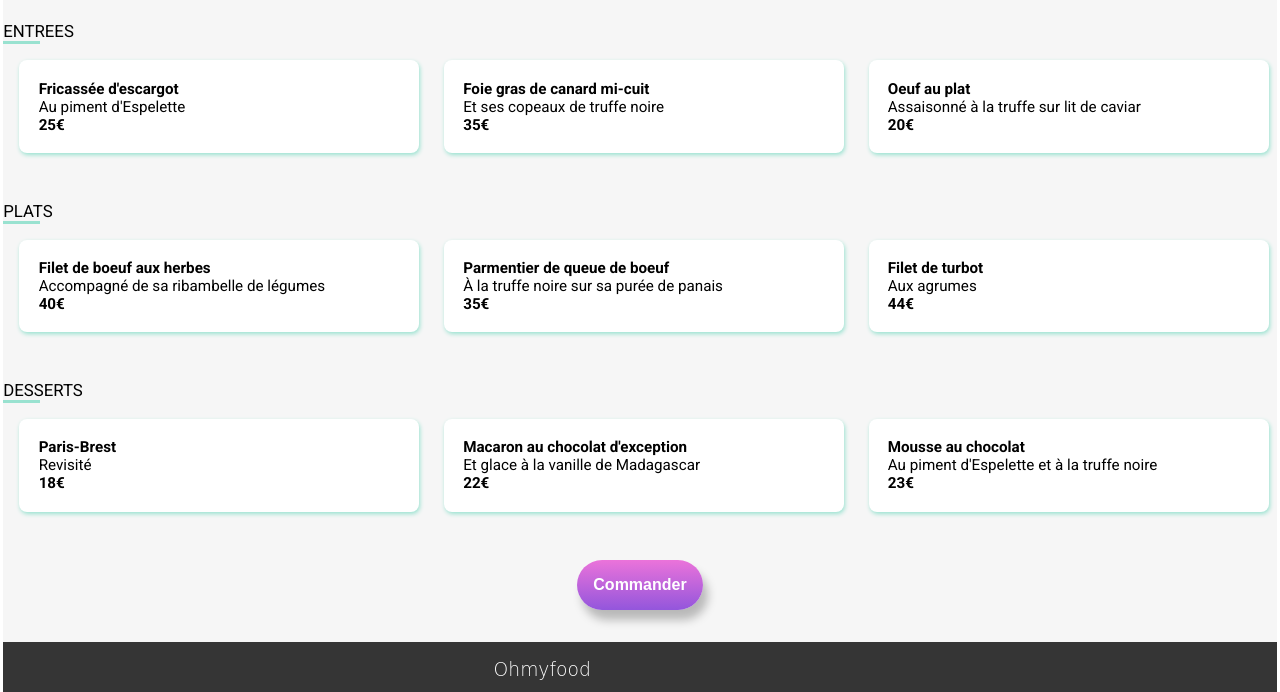
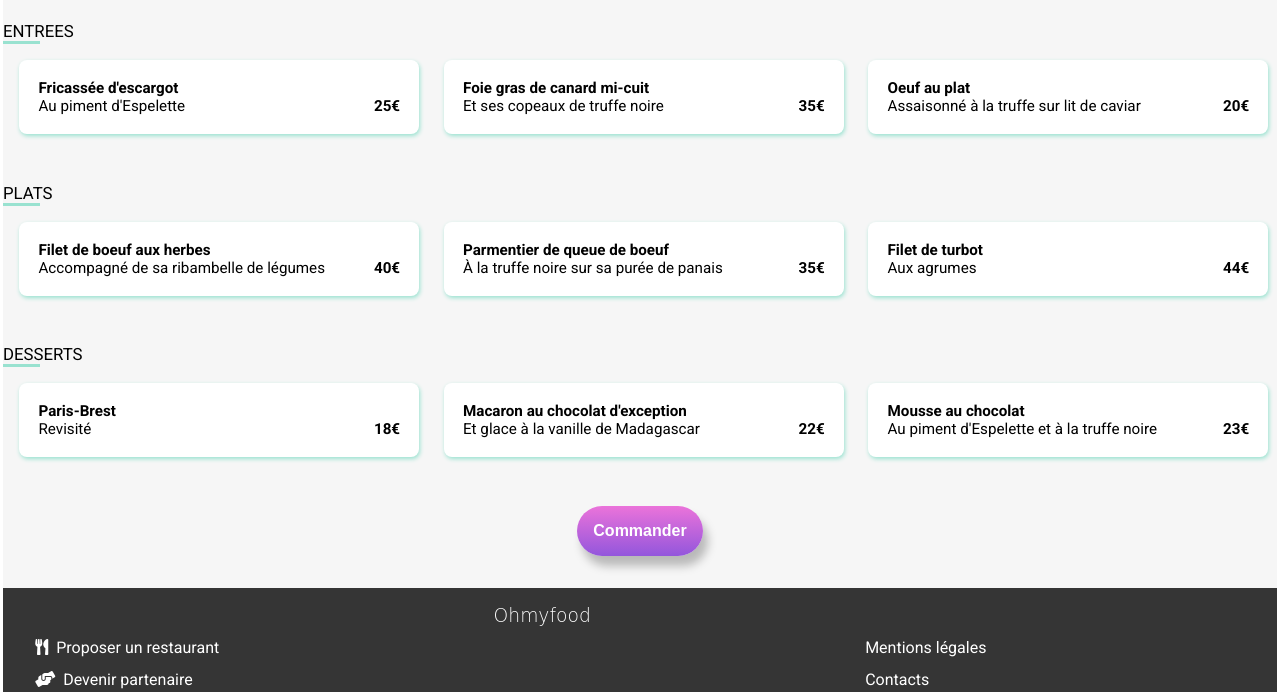
Before and after one commit to Virginie07/VirginieVillaume_3_01092021, a website: page menu_palette.html in a window 1280 px wide. Shown: the part 468-1160 px from the top of the page. Drawn offline with Linux system fonts and the light colour scheme; a web font is replaced by a local one.

Commit message:
animations suite

```diff
--- a/menu.css
+++ b/menu.css
@@ -62,6 +62,7 @@ img{
     padding: 1rem;
 }
 
+
 .main__title{
     display: flex;
     justify-content: space-between;
@@ -113,6 +114,36 @@ h1{
 .main__btn:hover{
     filter: brightness(1.1);
     box-shadow: 5px 10px 10px rgba(0, 0, 0, 50%);
+}
+
+
+
+.menuentrees{
+    animation: itemAppear 0.2s;
+    animation-timing-function: cubic-bezier(0,1.2,.5,1);
+    animation-fill-mode: both;
+}
+
+.menuplats{
+    animation: itemAppear 1s;
+    animation-timing-function: cubic-bezier(0,1.2,.5,1);
+    animation-fill-mode: both;
+}
+
+.menudesserts{
+    animation: itemAppear 1.8s;
+    animation-timing-function: cubic-bezier(0,1.2,.5,1);
+    animation-fill-mode: both;
+}
+
+@keyframes itemAppear{
+    0% {
+    transform: scale(0);
+    }
+    100% {
+    transform: scale(1);
+    }
+
 }
 
 
--- a/menu_palette.html
+++ b/menu_palette.html
@@ -48,6 +48,8 @@
 
         <!-- Entrées................ -->
 
+        <div class="menuentrees">
+
                 <div class="menu__soustitre menu__espace">
                     <p>ENTREES</p>
                 </div>
@@ -56,25 +58,35 @@
 
                 <div class="menu__optionplat menu__espace">
                     <p><b>Fricassée d'escargot</b></p>
+                    <div class="menu__prix">
                         <p>Au piment d'Espelette</p>
                         <p><b>25€</b></p>
+                    </div>
                 </div>
 
                 <div class="menu__optionplat menu__espace">
                     <p><b>Foie gras de canard mi-cuit</b></p>
+                    <div class="menu__prix">
                         <p>Et ses copeaux de truffe noire</p>
                         <p><b>35€</b></p>
+                    </div>
                 </div>
 
                 <div class="menu__optionplat menu__espace">
                     <p><b>Oeuf au plat</b></p>
+                    <div class="menu__prix">
                         <p>Assaisonné à la truffe sur lit de caviar</p>
                         <p><b>20€</b></p>
+                    </div>
+                </div>
+
             </div>
 
         </div>
 
         <!-- Plats.................. -->
+
+        <div class="menuplats">
 
                 <div class="menu__soustitre menu__espace">
                     <p>PLATS</p>
@@ -84,25 +96,35 @@
 
                 <div class="menu__optionplat menu__espace">
                     <p><b>Filet de boeuf aux herbes</b></p>
+                    <div class="menu__prix">
                         <p>Accompagné de sa ribambelle de légumes</p>
                         <p><b>40€</b></p>
+                    </div>
                 </div>
 
                 <div class="menu__optionplat menu__espace">
                     <p><b>Parmentier de queue de boeuf</b></p>
+                    <div class="menu__prix">
                         <p>À la truffe noire sur sa purée de panais</p>
                         <p><b>35€</b></p>
+                    </div>
                 </div>
 
                 <div class="menu__optionplat menu__espace">
                     <p><b>Filet de turbot</b></p>
+                    <div class="menu__prix">
                         <p>Aux agrumes</p>
                         <p><b>44€</b></p>
+                    </div>
+                </div>
+
             </div>
 
         </div>
 
         <!-- Desserts............... -->
+
+        <div class="menudesserts">
 
                 <div class="menu__soustitre menu__espace">
                     <p>DESSERTS</p>
@@ -112,18 +134,23 @@
 
                 <div class="menu__optionplat menu__espace">
                     <p><b>Paris-Brest</b></p>
+                    <div class="menu__prix">
                         <p>Revisité</p>
                         <p><b>18€</b></p>
+                    </div>
                 </div>
 
                 <div class="menu__optionplat menu__espace">
                     <p><b>Macaron au chocolat d'exception</b></p>
+                    <div class="menu__prix">
                         <p>Et glace à la vanille de Madagascar</p>
                         <p><b>22€</b></p>
+                    </div>
                 </div>
 
                 <div class="menu__optionplat menu__espace">
                     <p><b>Mousse au chocolat</b></p>
+                    <div class="menu__prix">
                         <p>Au piment d'Espelette et à la truffe noire</p>
                         <p><b>23€</b></p>
                     </div>
@@ -131,12 +158,15 @@
 
             </div>
 
+        </div>
 
         <!-- Bouton.................. -->
 
         <div class="main__cmd">
 
             <input type="button" value="Commander" class="main__btn">
+
+        </div>
 
     </div>
 
--- a/style.css
+++ b/style.css
@@ -17,6 +17,37 @@ body{
 
 h2{
     padding-bottom: 1rem;
+}
+
+.fonct__titreload{
+    display: flex;
+}
+
+.spinner{
+    margin-left: 400px;
+    width: 150px;
+    height: 150px;
+}
+
+.loading {
+    display: flex;
+    justify-content: center;
+}
+
+.loading::after {
+    content: "";
+    width: 50px;
+    height: 50px;
+    border: 10px solid #dddddd;
+    border-top-color: #009579;
+    border-radius: 50%;
+    animation: loading 1s ease infinite;
+}
+
+@keyframes loading {
+    to {
+        transform: rotate(1turn);
+    }
 }
 
 
```
Also changed, not shown: index.html (+11 -1 lines), menu_delice.html (+12 -1 lines), menu_fr.html (+16 -0 lines), menu_note.html (+13 -0 lines). Lines whose indentation alone changed are shown as unchanged.
